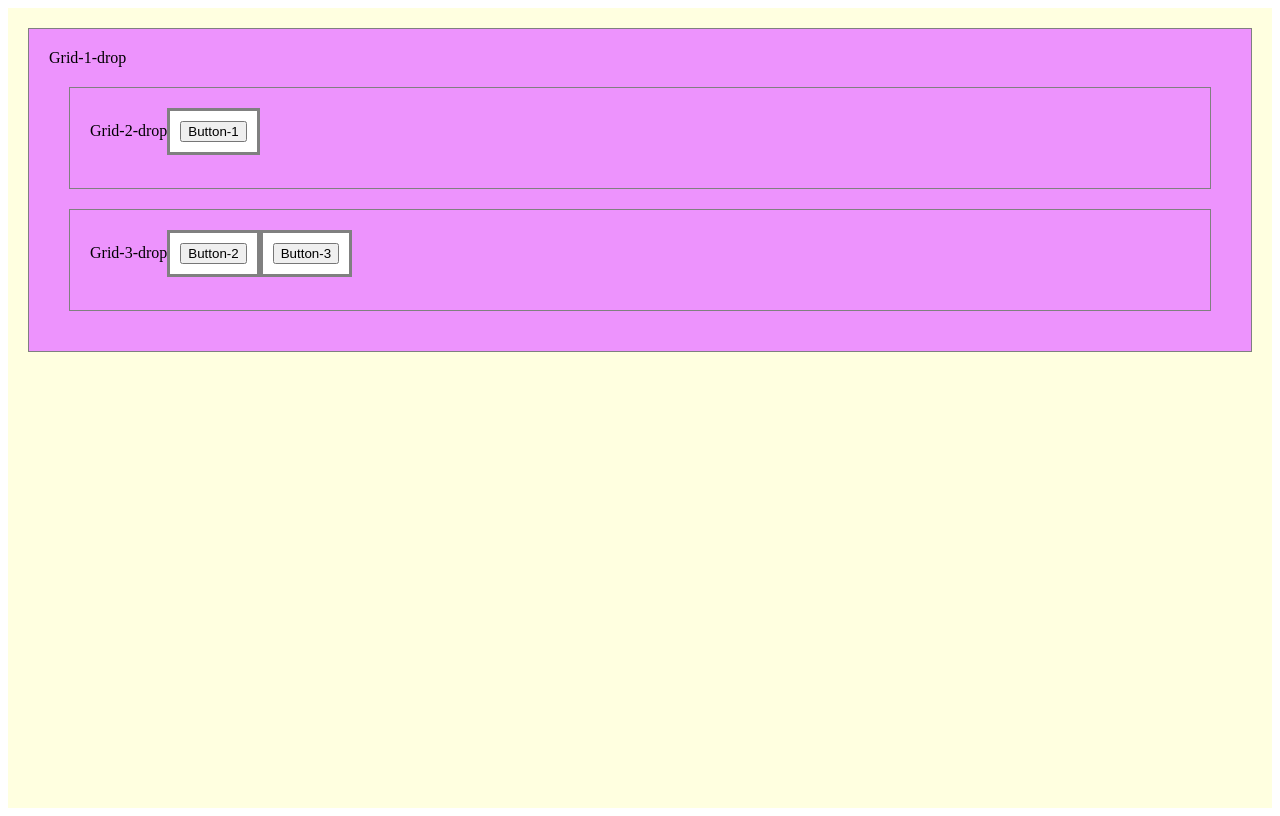
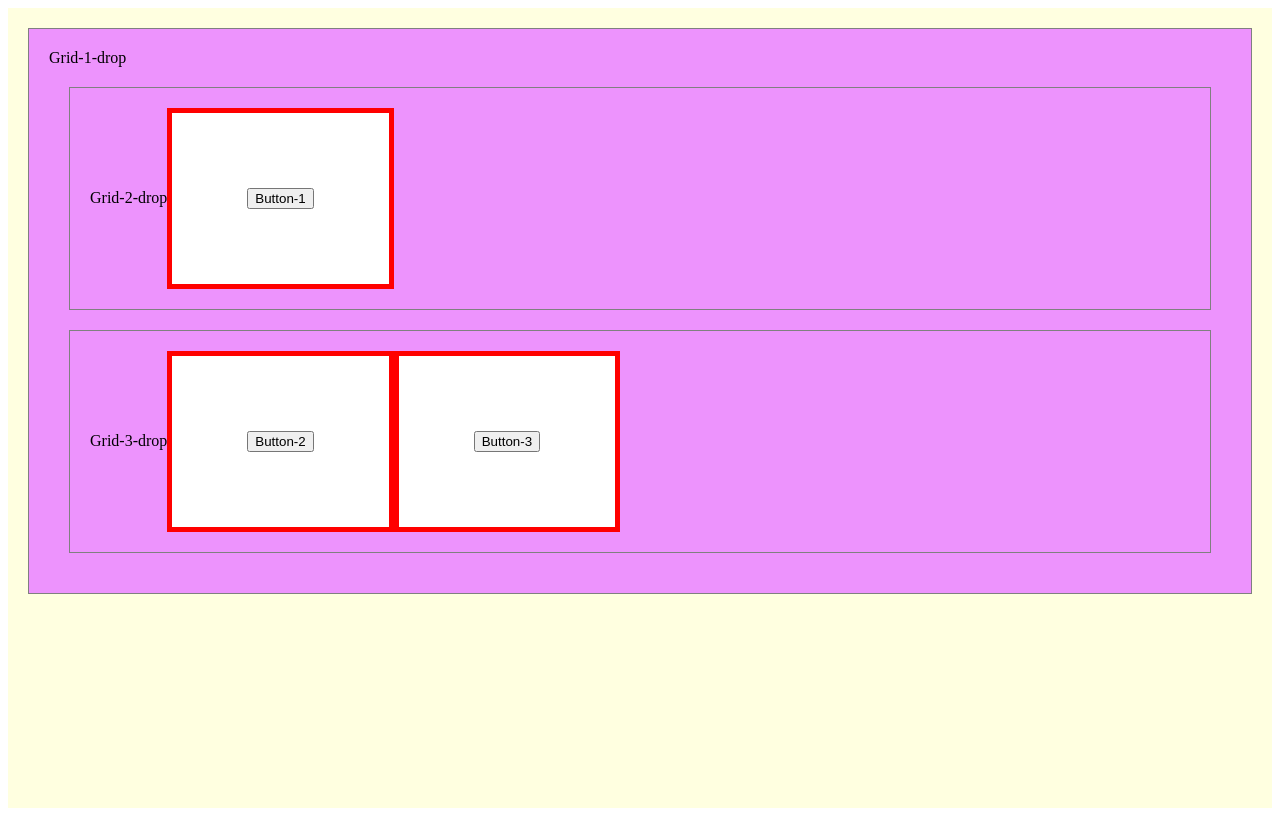
Before and after one commit to flintdev/flint-react-dnd, a React app: page / in a window 1280 px wide. Built offline with nearby package versions, Linux system fonts and the light colour scheme.

Commit message:
update example

```diff
--- a/example/ExampleContainer.tsx
+++ b/example/ExampleContainer.tsx
@@ -42,7 +42,7 @@ export default class ExampleContainer extends React.Component<any, any> {
                                                     margin: 20,
                                                     padding: 20,
                                                     minHeight: 60,
-                                                    border: `1px solid grey`,
+                                                    border: `1px solid grey`
                                                     // display: "flex",
                                                     // flexDirection: "column"
                                                 }}
@@ -60,7 +60,7 @@ export default class ExampleContainer extends React.Component<any, any> {
                     return (
                         <Draggable draggableId={id} key={id} index={index} type={type} onDragEnd={this.handleOnDragEnd}>
                             {({ handler }) => (
-                                <div {...handler} style={{ padding: 10, backgroundColor: "white", display: "inline-block", border: "3px solid grey"}}>
+                                <div {...handler} style={{ padding: 80, backgroundColor: "white", display: "inline-block", boxShadow: `inset 0px 0px 0px 5px red`}}>
                                     <button>{handler.id}</button>
                                 </div>
                             )}
```
